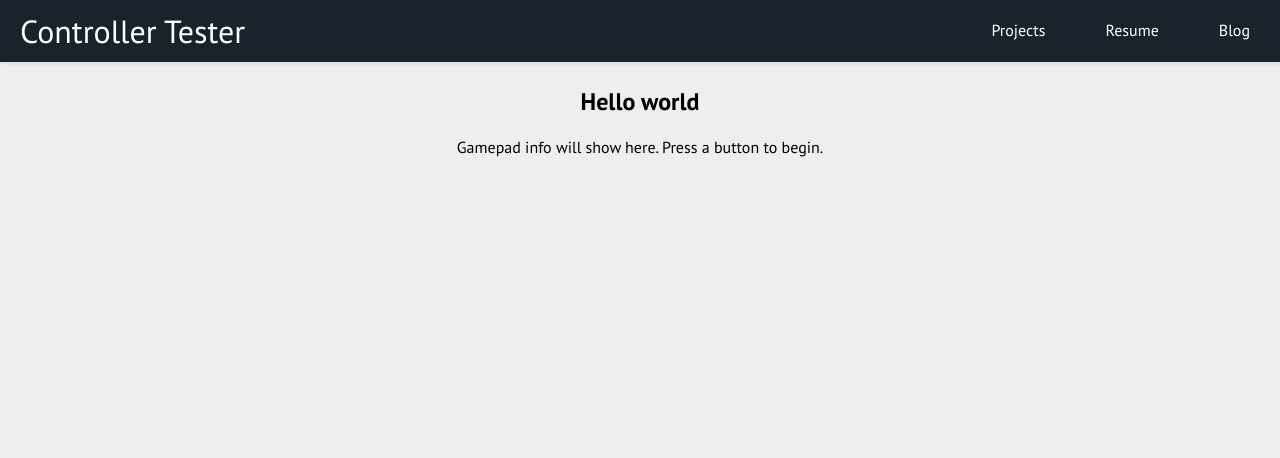
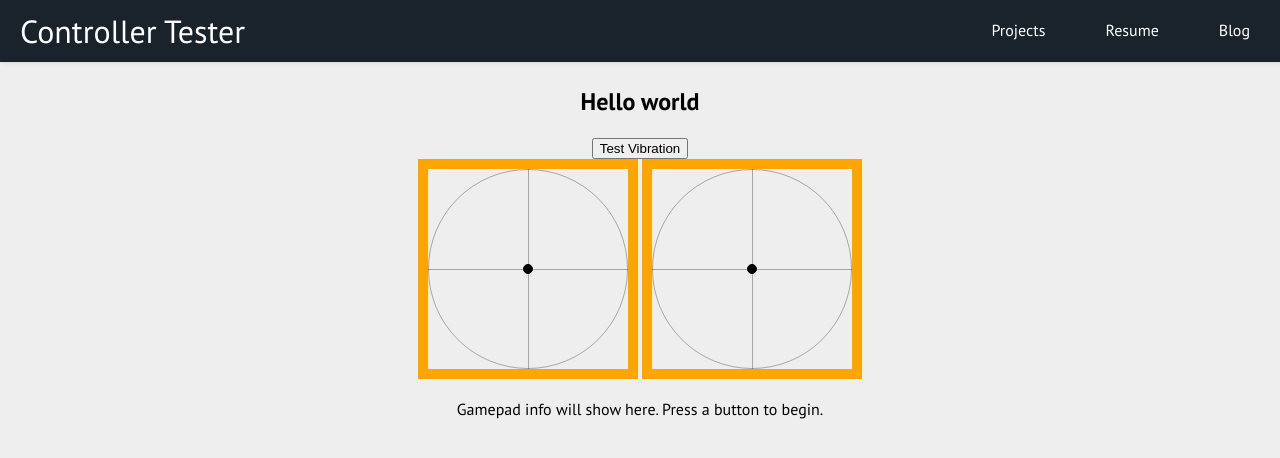
Before and after one commit to rafaelwi/rafaelwi.github.io, a Jekyll site: the page built from drift.html, in a window 1280 px wide. Shown: the top 458 px of the page. Built offline with Jekyll 4.4.1, drawn with Linux system fonts in a browser that asks for light colours.

Commit message:
Add joystick position indicator

```diff
--- a/_layouts/drift.html
+++ b/_layouts/drift.html
@@ -63,6 +63,24 @@
         <h2>Hello world</h2>
         <button id="testVibrate" onclick="dummy()" hidden>Test Vibration</button>
 
+        <br/>
+
+        <div id="left-joystick" class="joystick">
+          <div class="x-axis"></div>
+          <div class="y-axis"></div>
+          <div class="joystick-outline"></div>
+          <div id="left-joystick-pos" class="joystick-pos"></div>
+        </div>
+
+        <div id="right-joystick" class="joystick">
+          <div class="x-axis"></div>
+          <div class="y-axis"></div>
+          <div class="joystick-outline"></div>
+          <div id="right-joystick-pos" class="joystick-pos"></div>
+        </div>
+
+
+
         <p id="gp-info">Gamepad info will show here. Press a button to begin.</p>
         <p id="gp-btns"></p>
     </div>
--- a/assets/css/drift.css
+++ b/assets/css/drift.css
@@ -20,3 +20,58 @@
     font-family: 'Courier New', Courier, monospace;
     text-align: left;
 }
+
+button {
+    display: inline;
+}
+
+.joystick {
+    position: relative;
+    height: 200px;
+    width: 200px;
+    border: 10px solid orange;
+    display: inline-block;
+}
+
+.x-axis {
+    position: absolute;
+    left: 0;
+    right: 0;
+    top: 50%;
+    height: 1px;
+    background: black;
+    opacity: 0.3;
+}
+
+.y-axis {
+    position: absolute;
+    top: 0;
+    bottom: 0;
+    left: 50%;
+    width: 1px;
+    background: black;
+    opacity: 0.3;
+}
+
+.joystick-outline {
+    position: absolute;
+    top: 0;
+    bottom: 0;
+    left: 0;
+    right: 0;
+    border-radius: 50%;
+    border: 1px solid black;
+    opacity: 0.3;
+}
+
+.joystick-pos {
+    position: absolute;
+    top: 50%;
+    left: 50%;
+    width: 8px;
+    height: 8px;
+    border-radius: 50%;
+    transform: translateX(-50%) translateY(-50%);
+    border: 1px solid black;
+    background: black;
+}
--- a/assets/js/drift.js
+++ b/assets/js/drift.js
@@ -1,5 +1,7 @@
 var gpi = document.getElementById("gp-info")
 var gpb = document.getElementById("gp-btns")
+var leftJoystick = document.getElementById("left-joystick-pos")
+var rightJoystick = document.getElementById("right-joystick-pos")
 var gpbs = ""
 var haveEvents = 'GamepadEvent' in window
 var haveWebkitEvents = 'WebKitGamepadEvent' in window
@@ -47,15 +49,38 @@
             gpbs += "Button " + i + " value: " + b.value + "<br>"
         }
 
-        // Vibrate based on LT's value
-        if (gp.buttons[6].value > 0.12) {
-            vibrate(gp, gp.buttons[6].value)
+        // Update joystick positions
+        leftJoystick.style.left  = calcJoystick(gp.axes[0])
+        leftJoystick.style.top   = calcJoystick(gp.axes[1])
+        rightJoystick.style.left = calcJoystick(gp.axes[2])
+        rightJoystick.style.top  = calcJoystick(gp.axes[3])
+
+        // Update left joystick indicator colors
+        if ((gp.axes[0] > -0.01 && gp.axes[0] < 0.01) && (gp.axes[1] > -0.01 && gp.axes[1] < 0.01)) {
+            leftJoystick.style.background = "chartreuse"
+        } else if ((gp.axes[0] > -0.05 && gp.axes[0] < 0.05) && (gp.axes[1] > -0.05 && gp.axes[1] < 0.05)) {
+            leftJoystick.style.background = "gold"
+        } else if (gp.axes[0] == -1 || gp.axes[0] == 1 || gp.axes[1] == -1 || gp.axes[1] == 1) {
+            leftJoystick.style.background = "red"
         } else {
-            vibrate(gp, 0.0)
+            leftJoystick.style.background = "black"
         }
 
-        // Vibrate stop
-        if (gp.buttons[1].value == 1) { vibrate(gp, 0.0) }
+        // Update right joystick indicator colors
+        if ((gp.axes[2] > -0.01 && gp.axes[2] < 0.01) && (gp.axes[3] > -0.01 && gp.axes[3] < 0.01)) {
+            rightJoystick.style.background = "chartreuse"
+        } else if ((gp.axes[2] > -0.05 && gp.axes[2] < 0.05) && (gp.axes[3] > -0.05 && gp.axes[3] < 0.05)) {
+            rightJoystick.style.background = "gold"
+        } else if (gp.axes[2] == -1 || gp.axes[2] == 1 || gp.axes[3] == -1 || gp.axes[3] == 1) {
+            rightJoystick.style.background = "red"
+        } else {
+            rightJoystick.style.background = "black"
+        }
+
+        // Vibrate based on LT's value
+        if (gp.buttons[6].value > 0.0) {
+            vibrate(gp, gp.buttons[6].value)
+        }
     }
 
     // Print results
@@ -85,6 +110,11 @@
     }
 }
 
+// Calculates the position of the joystick for the indicator
+function calcJoystick(pos) {
+    return pos * 50 + 50 + "%"
+}
+
 /// The "Main"
 // Browser-based event listeners
 if (haveEvents) {
```
